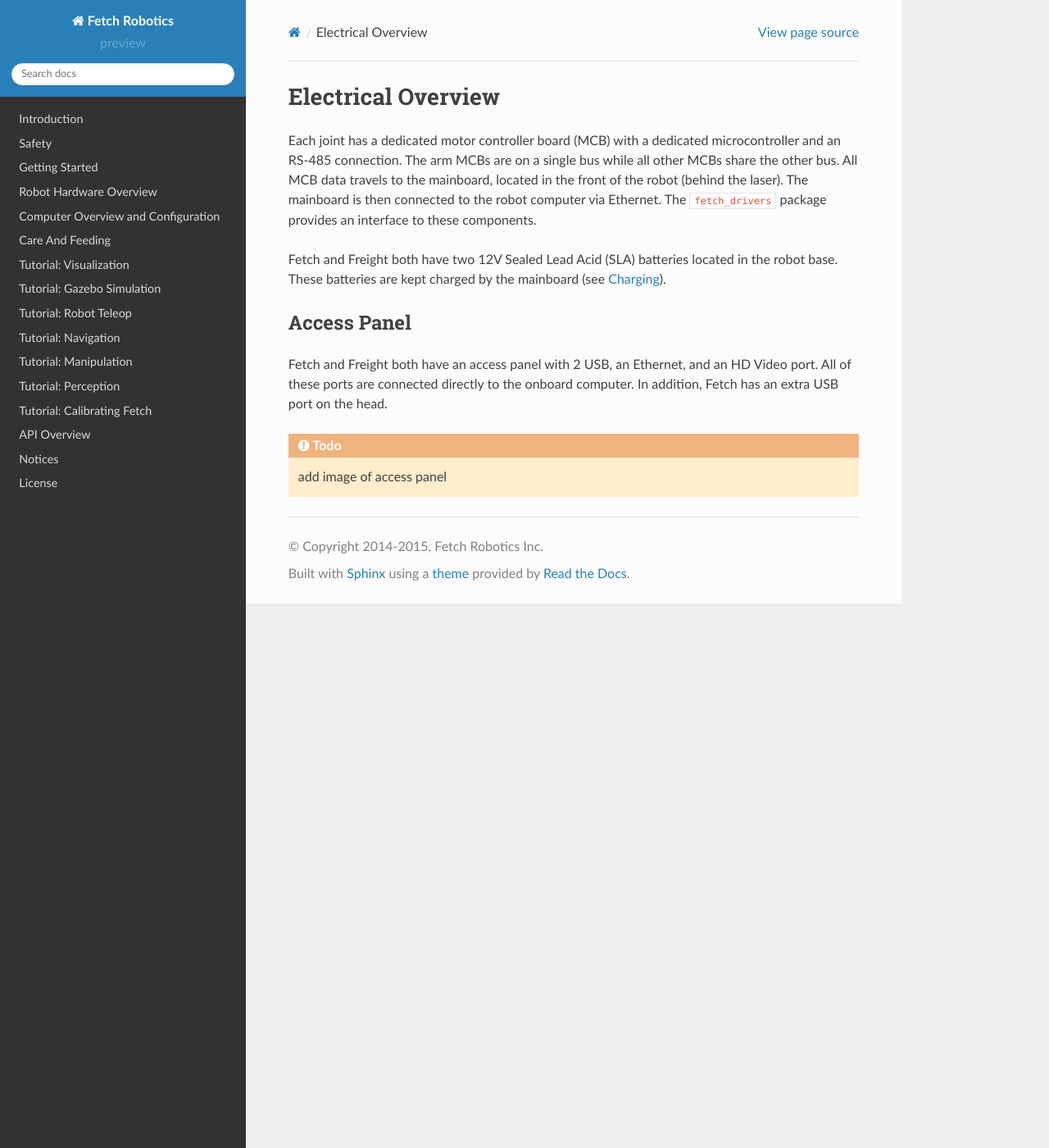
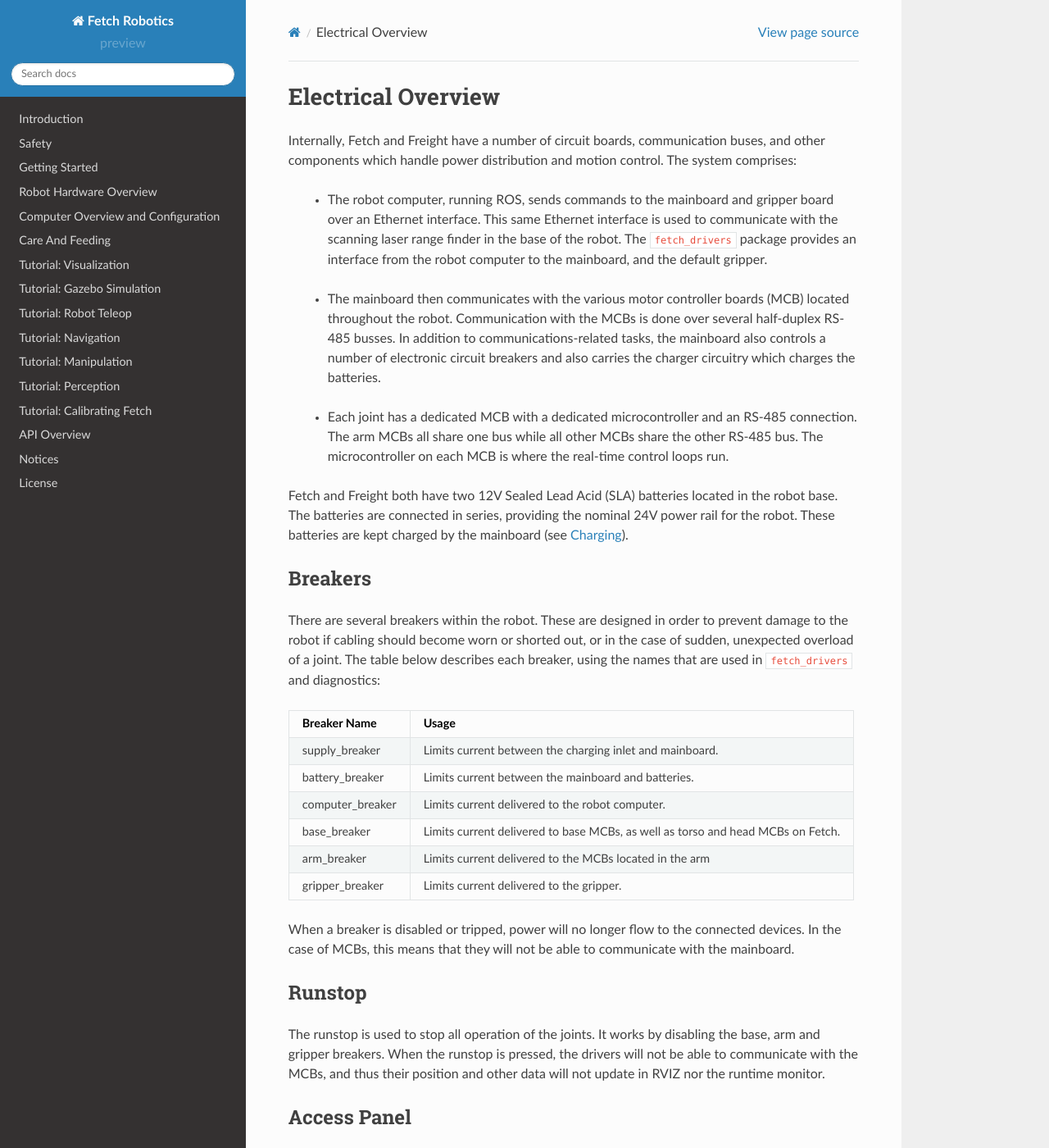
Before and after one commit to fetchrobotics/docs, a Sphinx documentation site: the page built from source/electrical.rst, in a window 1280 px wide and 1400 px high. Shown: the whole window at 82% size. Built offline with Sphinx 7.4.7 and the Read the Docs theme 2.0.0, drawn with Linux system fonts in a browser that asks for light colours; some of the changed text lies outside the part shown.

Commit message:
add to electrical details

```diff
--- a/source/electrical.rst
+++ b/source/electrical.rst
@@ -1,16 +1,70 @@
 Electrical Overview
 -------------------
 
-Each joint has a dedicated motor controller board (MCB) with a dedicated
-microcontroller and an RS-485 connection. The arm MCBs are on a single bus while
-all other MCBs share the other bus. All MCB data travels to the mainboard,
-located in the front of the robot (behind the laser). The mainboard is then
-connected to the robot computer via Ethernet. The ``fetch_drivers`` package
-provides an interface to these components.
+Internally, Fetch and Freight have a number of circuit boards,
+communication buses, and other components which
+handle power distribution and motion control. The system
+comprises:
+
+ * The robot computer, running ROS, sends commands to the mainboard
+   and gripper board over an Ethernet interface. This same Ethernet
+   interface is used to communicate with the scanning laser range
+   finder in the base of the robot. The ``fetch_drivers`` package
+   provides an interface from the robot computer to the mainboard,
+   and the default gripper.
+
+\
+
+ * The mainboard then communicates with the various motor controller
+   boards (MCB) located throughout the robot. Communication with the
+   MCBs is done over several half-duplex RS-485 busses. In addition
+   to communications-related tasks, the mainboard also controls a
+   number of electronic circuit breakers and also carries the charger
+   circuitry which charges the batteries.
+
+\
+
+ * Each joint has a dedicated MCB with a dedicated microcontroller
+   and an RS-485 connection. The arm MCBs all share one bus while
+   all other MCBs share the other RS-485 bus. The microcontroller on
+   each MCB is where the real-time control loops run.
 
 Fetch and Freight both have two 12V Sealed Lead Acid (SLA) batteries located
-in the robot base. These batteries are kept charged by the mainboard (see
+in the robot base. The batteries are connected in series, providing the nominal
+24V power rail for the robot. These batteries are kept charged by the mainboard (see
 :ref:`charging`).
+
+Breakers
+++++++++
+
+There are several breakers within the robot. These are designed in order to prevent
+damage to the robot if cabling should become worn or shorted out, or in the case
+of sudden, unexpected overload of a joint. The table below describes each breaker,
+using the names that are used in ``fetch_drivers`` and diagnostics:
+
+================ ========================================================
+Breaker Name     Usage
+================ ========================================================
+supply_breaker   Limits current between the charging inlet and mainboard.
+battery_breaker  Limits current between the mainboard and batteries.
+computer_breaker Limits current delivered to the robot computer.
+base_breaker     Limits current delivered to base MCBs, as well as torso
+                 and head MCBs on Fetch.
+arm_breaker      Limits current delivered to the MCBs located in the arm
+gripper_breaker  Limits current delivered to the gripper.
+================ ========================================================
+
+When a breaker is disabled or tripped, power will no longer flow to the connected
+devices. In the case of MCBs, this means that they will not be able to communicate
+with the mainboard.
+
+Runstop
++++++++
+
+The runstop is used to stop all operation of the joints. It works by disabling
+the base, arm and gripper breakers. When the runstop is pressed, the drivers
+will not be able to communicate with the MCBs, and thus their position and
+other data will not update in RVIZ nor the runtime monitor.
 
 Access Panel
 ++++++++++++
@@ -19,4 +73,16 @@
 HD Video port. All of these ports are connected directly to the onboard
 computer. In addition, Fetch has an extra USB port on the head.
 
-.. TODO:: add image of access panel
+.. figure:: _static/access_panel.jpg
+   :width: 60%
+   :align: center
+   :figclass: align-centered
+
+The access panel is also the location of the power button which
+turns the robot on or off. This switch is connected to the mainboard and will
+only work if the power disconnect switch (the red one on the
+lower back of the robot) is in the ON position. Pressing the
+power button until it lights up with boot the robot, including the computer.
+To turn the robot off, press and hold the switch on the access panel
+until it starts blinking. The switch will continue blinking until the
+computer has successfully shut down, and then power will be disconnected.
```
Also changed, not shown: source/care_and_feeding.rst (+8 -9 lines), source/_static/access_panel.jpg (added).
